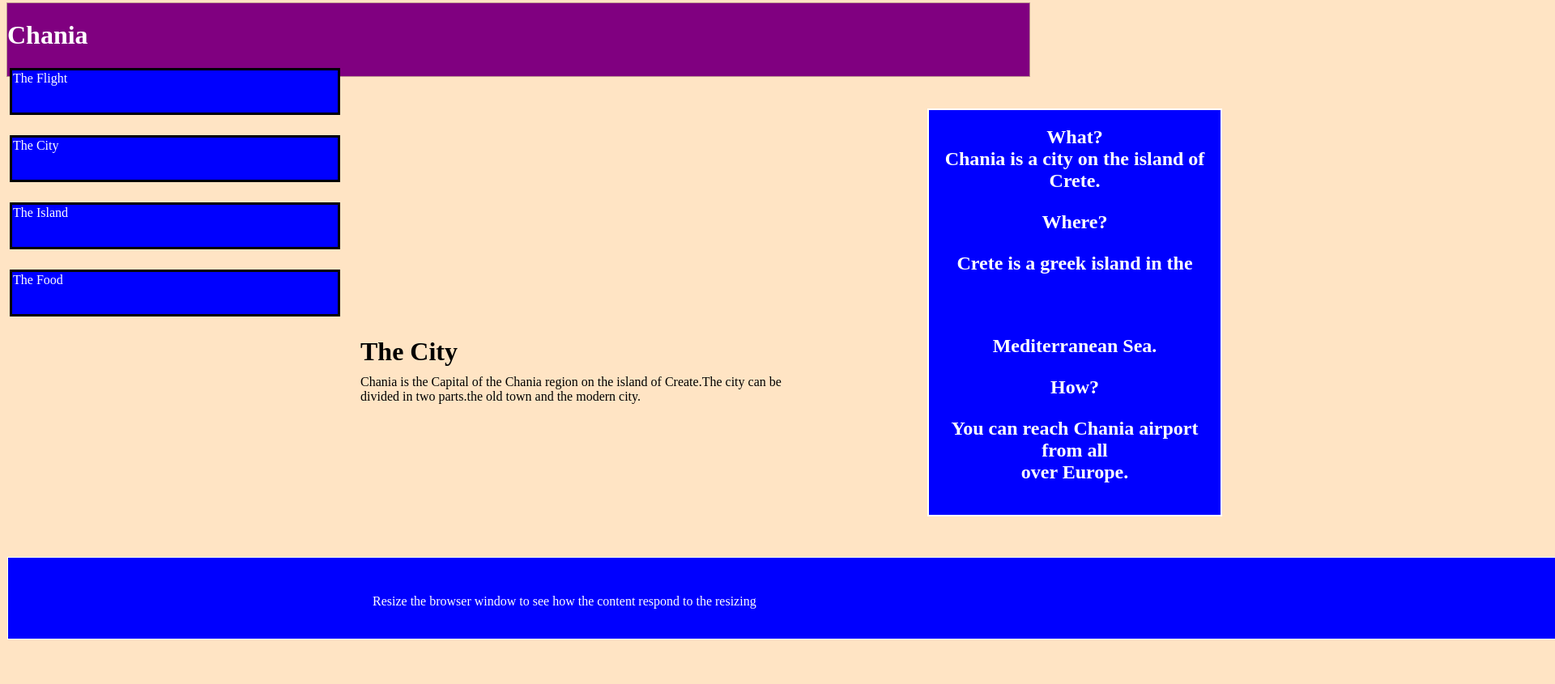
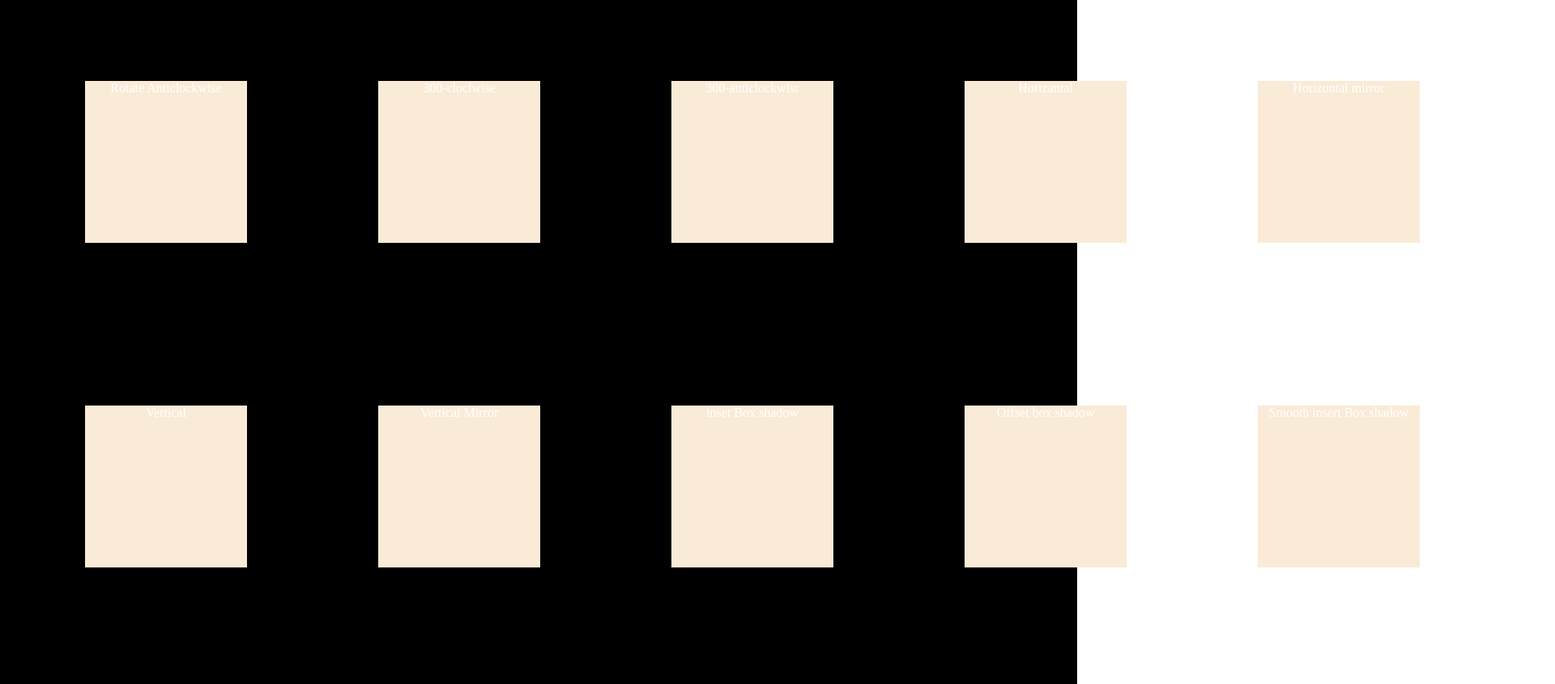
Before and after one commit to subhashyadav12/test2, a plain HTML site: page index.html in a window 1280 px wide. Shown: the part 5-850 px from the top of the page at 81% size, 1920 px wide, since content can reach past the window. Before the commit the page ends 800 px from the top, so only its background shows below. Drawn offline with Linux system fonts and the light colour scheme.

Commit message:
first commit

```diff
--- a/index.html
+++ b/index.html
@@ -8,29 +8,17 @@
     <link rel="stylesheet" href="style.css">
 </head>
 <body>
-    <div class="container">
-        <div class="box1">
-            <h1>Chania</h1>
-    </div>
-    <div class="class">The Flight</div>
-    <div class="class">The City</div>
-    <div class="class">The Island</div>
-    <div class="class">The Food</div>
-    <div>
-    <h1 class="box2">The City</h1>
-
-    <p class="box2">Chania is the Capital of the Chania region on the island of Create.The city can be<br>
-    divided in two parts.the old town and the modern city.</p></div>
-    <div class="box3"><h2>What?<br>
- Chania is a city on the island of Crete.<br>
-        <p>Where?</p>
-            <p>Crete is a greek island in the</p><br>
-            <p>Mediterranean Sea.</p>
-            <p>How?</p>
-            <p>You can reach Chania airport from all <br>
-            over Europe.</p>
-    </h2></div>
-    <div class="box4"><p>Resize the browser window to see how the content respond to the resizing</p></div>
-    </div>
+  <div class="gridcontainer">
+    <div class="grid" id="box1">Rotate Anticlockwise</div>
+    <div class="grid" id="box2">300-cloclwise</div>
+    <div class="grid" id="box3">300-anticlockwisr</div>
+    <div class="grid" id="box4">Horizantal</div>
+    <div class="grid" id="box5">Horizontal mirror</div>
+    <div class="grid" id="box6">Vertical</div>
+    <div class="grid" id="box7">Vertical Mirror</div>
+    <div class="grid" id="box8">inset Box shadow</div>
+    <div class="grid" id="box9">Offset box shadow</div>
+    <div class="grid" id="box10"> Smooth insert Box shadow</div>
+  </div>
 </body>
 </html>
--- a/style.css
+++ b/style.css
@@ -1,72 +1,88 @@
-body{
-    background-color: bisque;
+*{
+   margin: 0%;
+   /* background-color: black; */
+   padding: 0%;
 }
-.container{
-    height: 90px;
-    /* width: 1000px; */
-    border: 1px solid rosybrown;
-    margin: 0px;
-    background-color: purple;
-}
-.box1{
-    color: white;
-}
-.class{
-    height: 50px;
-    width: 400px;
-    color: white;
-    border:  solid black;
-    margin: 3px;
-    padding: 1px;
-    background-color: blue;
-    line-break: normal;
-    margin-bottom: 25px;
-    position: relative;
-}
-.box2{
-    /* text-align: center; */
-    margin-top: 5px;
-    margin-bottom: 10px;
-    margin-left: 411px;
-    margin-right: 75px;
-    padding-left: 25px;
-    padding-right: 45px;
-    padding-top: 0px;
+.gridcontainer{
+    width: 100%;
+    height: 100vh;
+    background-color:black;
+    display: grid;
+    grid-template-columns: repeat(5,1fr);
+    grid-template-rows: repeat(2,1fr);
+    grid-gap:2px;
+    margin: auto;
+    text-align: center;
+    padding: 25px;
 
 
 }
-.box3{
-    height: 500px;
-    width: 360px;
-    border: 2px solid;
-    background-color: blue;
+.grid{
+    height: 200px;
+    width: 200px;
+    background-color: antiquewhite;
+    color: white;
     text-align: center;
-    margin-top: -375px;
-    margin-bottom: 50px;
-    margin-left: 1136px;
-    margin-right: 50px;
-    color: white;
-    line-break: 2px;
     padding: auto;
+    margin:80px;
+    transition: all 2s ease-in-out;
+
 }
-.box4{
-    height: 50px;
-    width: 4500px;
-    margin-bottom: 0px;
-    border: 1px solid;
-    background-color: blue;
-    align-items: center;
-    padding: 25px;
-    padding-left: 250px;
-    color: white;
-    line-height: 25px;
-    padding-right: 50px;
-    padding-left: 450px;
+#box1:hover{
+    background-color:green;
+    transform: rotate(-45deg);
+
+}
+#box2:hover{
+    background-color:green;
+    transform: rotate(360deg);
+
+}
+#box3:hover{
+    background-color:green;
+    transform: rotate(-360deg);
+}
+#box4:hover{
+    background-color: green;
+    transform:rotatey(90deg);
+
+}
+#box6:hover{
+    background-color: green;
+    transform:rotateX(90deg);
+}
+#box7:hover{
+    background-color:green ;
+    transform-style: flat;
+}
+#box8:hover{
+    background-color: darkgreen;
+    box-shadow: inset 5px 5px 5px 5px;
+}
+#box9:hover{
+    background-color: green;
+    box-shadow: 25px 25px 25px 25px;
+}
+@media  screen and (min-width:340px) and (max-width:840px)
+{
+.grid{
+    background-color:red;
+    display: flex;
+    justify-content: center;
+    flex-direction: column;
+    flex-wrap: wrap;
+
 }
 
-@media screen and(min-width:600px) and (max-width:800px)
-body{
+
+}
+@media screen and (min-width:850px) and (max-width:1150px)
 {
-    text-align:center;
+    .grid{
+        background-color:red;
+        display:flex;
+        flex-direction:row;
+        flex-wrap:wrap;
+        justify-content: center;
+    }
 }
-}
```
